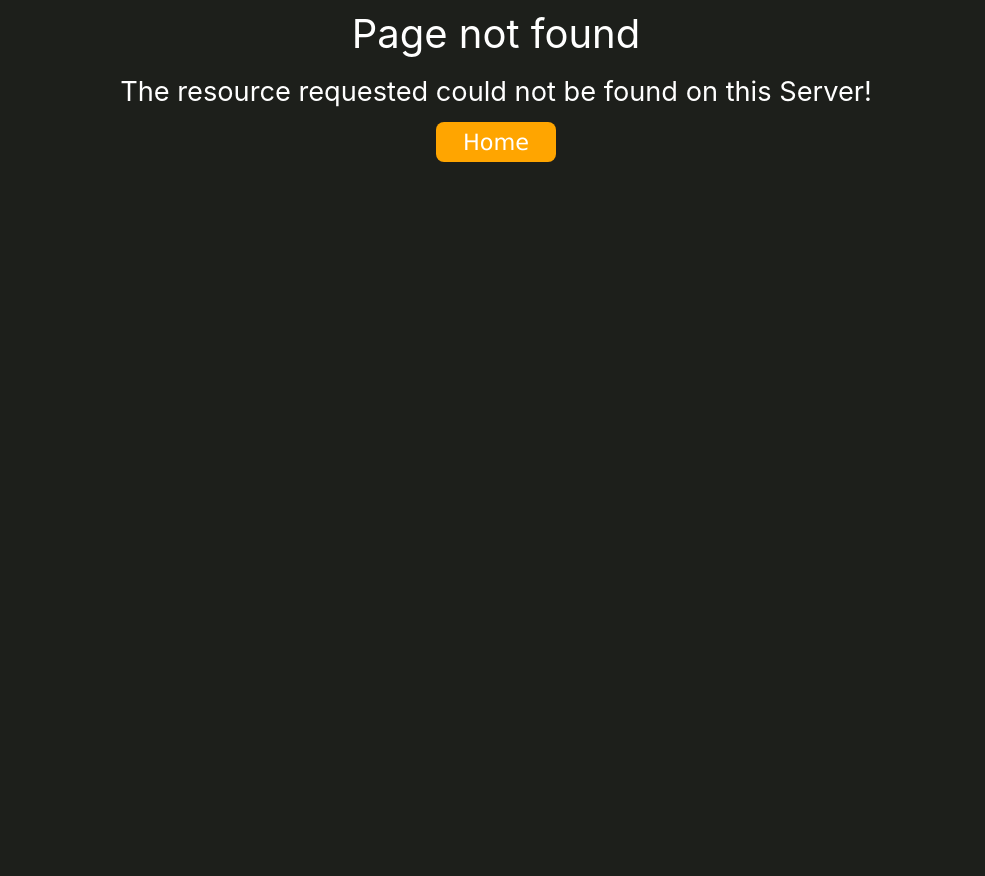
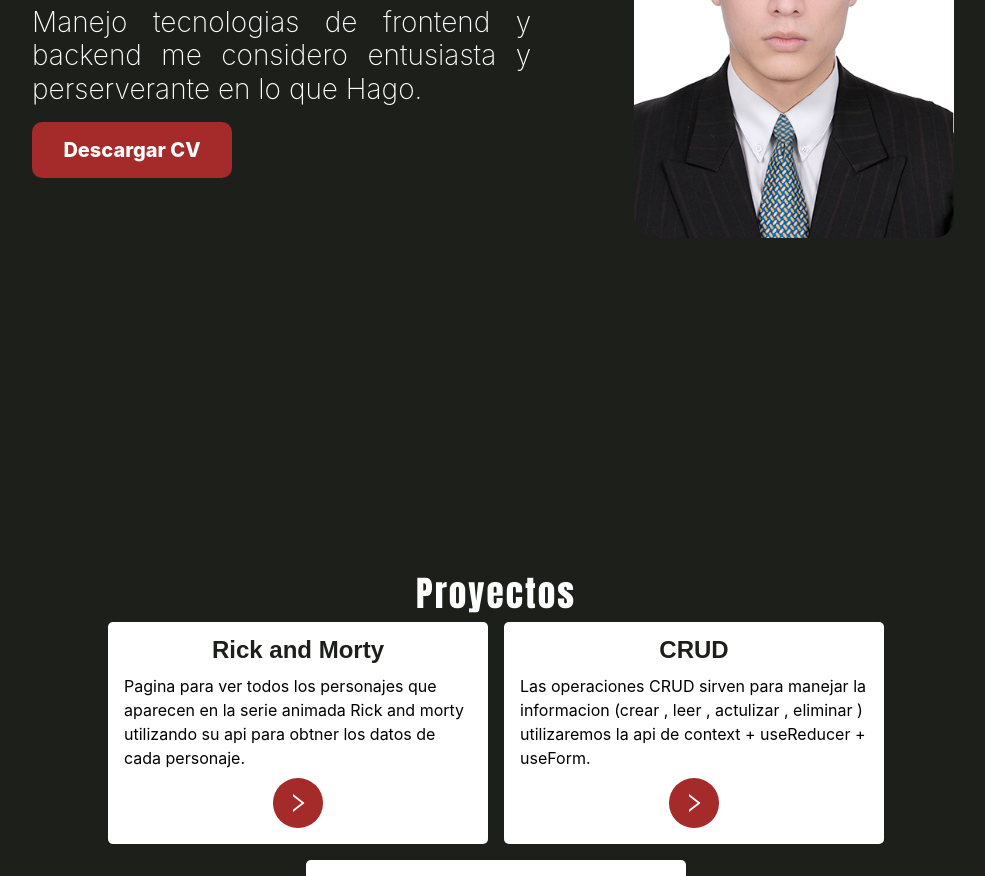
Before and after one commit to Saul-Huarcaya/portfolio, a React (Vite) app: page /#/ in a window 1280 px wide. Before the commit this address had no page. Shown: the part 400-1276 px from the top of the page, without its empty margins (144-1129 px from the left). Before the commit the page ends 800 px from the top, so only its background shows below. Built offline with nearby package versions, Linux system fonts and the light colour scheme.

Commit message:
hash-router2

```diff
--- a/src/App.jsx
+++ b/src/App.jsx
@@ -11,7 +11,7 @@ function App() {
   return (
     <div className="App">
       <Routes>
-        <Route path='/portfolio' element={<Main/>}/>
+        <Route path='/' element={<Main/>}/>
         <Route path='*' element={<Error404/>}/>
         <Route path='/portfolio/projects/rick-and-morty' element={<RickAndMorty/>}/>
         <Route path='/portfolio/projects/crud' element={<Crud/>}/>
--- a/src/section/Project/Project.jsx
+++ b/src/section/Project/Project.jsx
@@ -10,7 +10,7 @@ function Project(){
                 <div className="card-project">
                     <h3 className="card-project-title">Rick and Morty</h3>
                     <p className="card-project-description">Pagina para ver todos los personajes que aparecen en la serie animada Rick and morty utilizando su api para obtner los datos de cada personaje.</p>
-                    <a href="#gi/portfolio/projects/rick-and-morty" className="btn-project" target="_blank">
+                    <a href="#/portfolio/projects/rick-and-morty" className="btn-project" target="_blank">
                         <AiOutlineRight/>
                     </a>
                 </div>
```
